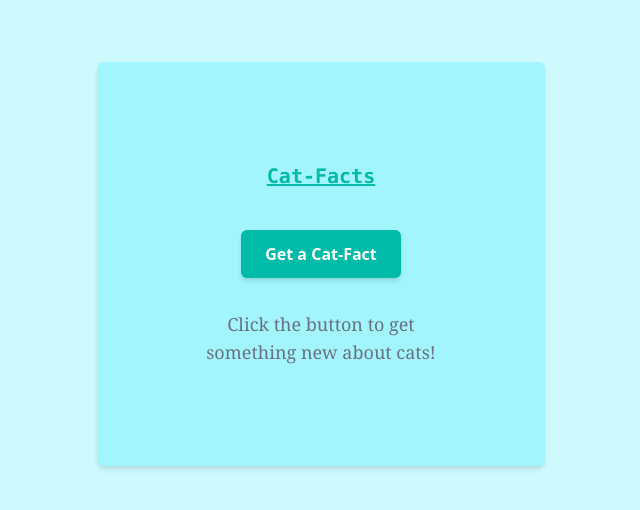
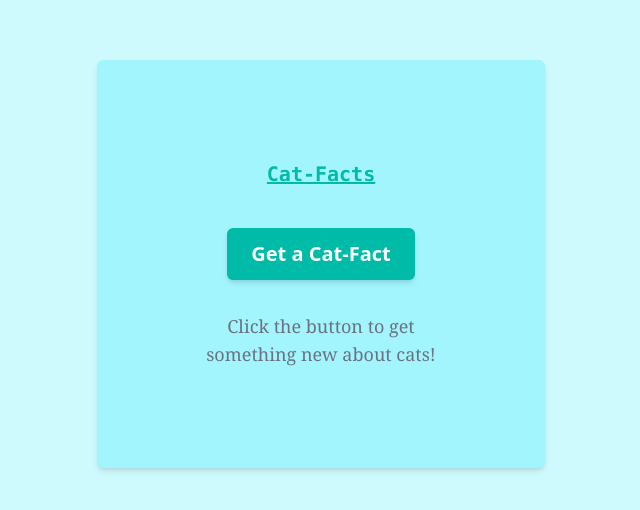
Before and after one commit to sreeramraghu04/react-catfacts-p06, a React (Vite) app: page / in a window 1280 px wide. Shown: the part 136-646 px from the top of the page, without its empty margins (319-959 px from the left). Built offline with nearby package versions, Linux system fonts and the light colour scheme.

Commit message:
Update App.jsx

```diff
--- a/src/App.jsx
+++ b/src/App.jsx
@@ -20,7 +20,7 @@ function App() {
 
         <button
           onClick={FetchData}
-          className="bg-teal-500 hover:bg-teal-700 text-white font-semibold py-3 px-6 rounded-md shadow-md mb-4 cursor-pointer"
+          className="sm:text-xl bg-teal-500 hover:bg-teal-700 text-white font-semibold py-3 px-6 rounded-md shadow-md mb-4 cursor-pointer"
         >
           Get a Cat-Fact
         </button>
```
